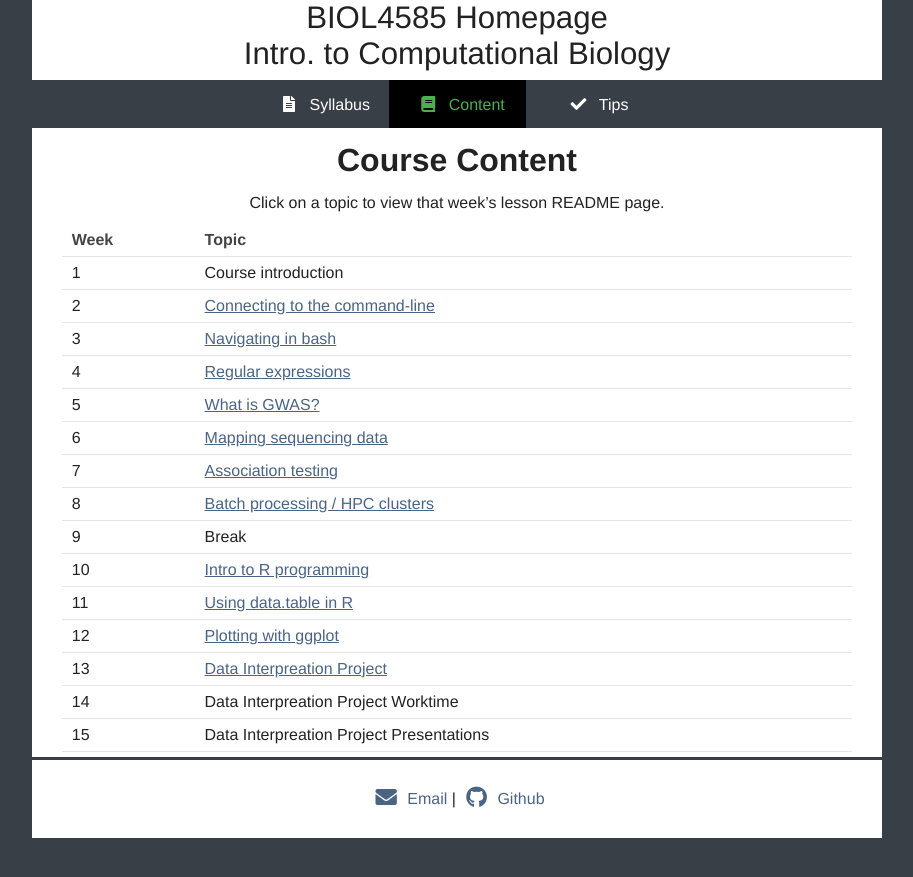
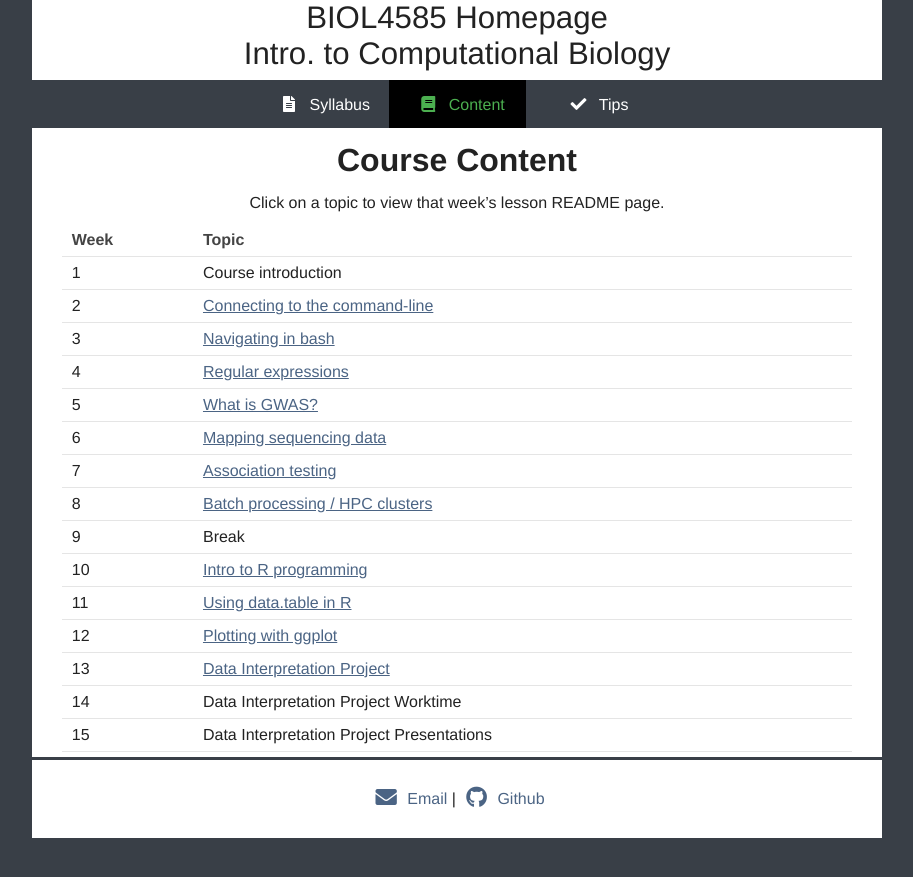
Before and after one commit to cory-weller/BIOL4585, a Jekyll site: the page built from content.md, in a window 1280 px wide. Shown: the top 877 px of the page, without its empty margins (183-1096 px from the left). Built offline with Jekyll 4.4.1, drawn with Linux system fonts in a browser that asks for light colours; our own code applies the rules of GitHub Pages for plain Markdown files.

Commit message:
Update content.md

```diff
--- a/content.md
+++ b/content.md
@@ -21,6 +21,6 @@ subject: Content
 | 10 | [Intro to R programming](https://github.com/{{ site.github }}/{{ site.repo }}/tree/master/10_intro_to_R) |
 | 11 | [Using data.table in R](https://github.com/{{ site.github }}/{{ site.repo }}/tree/master/11_data_table_in_R) |
 | 12 | [Plotting with ggplot](https://github.com/{{ site.github }}/{{ site.repo }}/tree/master/12_plotting_with_ggplot) |
-| 13 | [Data Interpreation Project](https://github.com/{{ site.github }}/BIOL4585_projects) |
-| 14 | Data Interpreation Project Worktime |
-| 15 | Data Interpreation Project Presentations |
+| 13 | [Data Interpretation Project](https://github.com/{{ site.github }}/BIOL4585_projects) |
+| 14 | Data Interpretation Project Worktime |
+| 15 | Data Interpretation Project Presentations |
```
